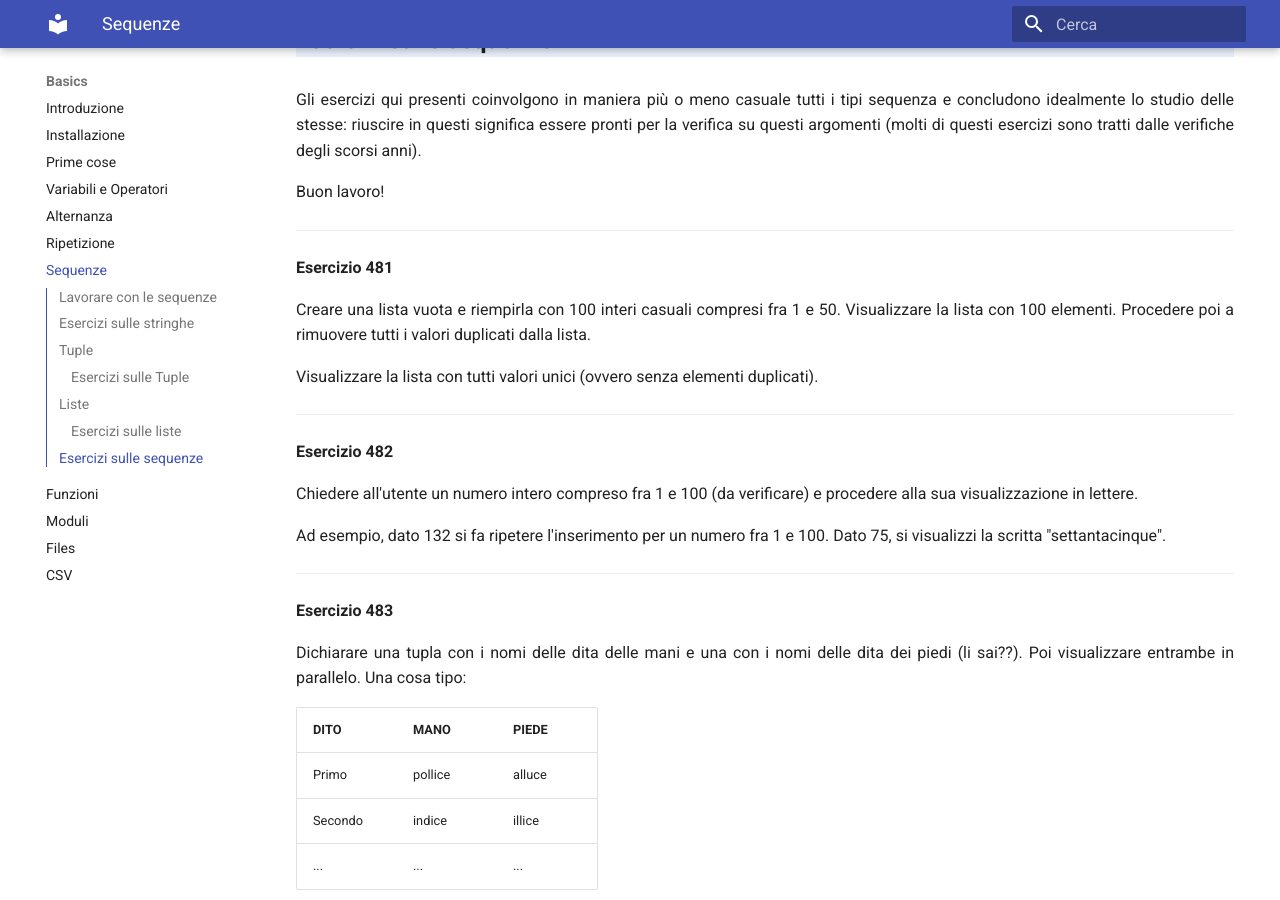
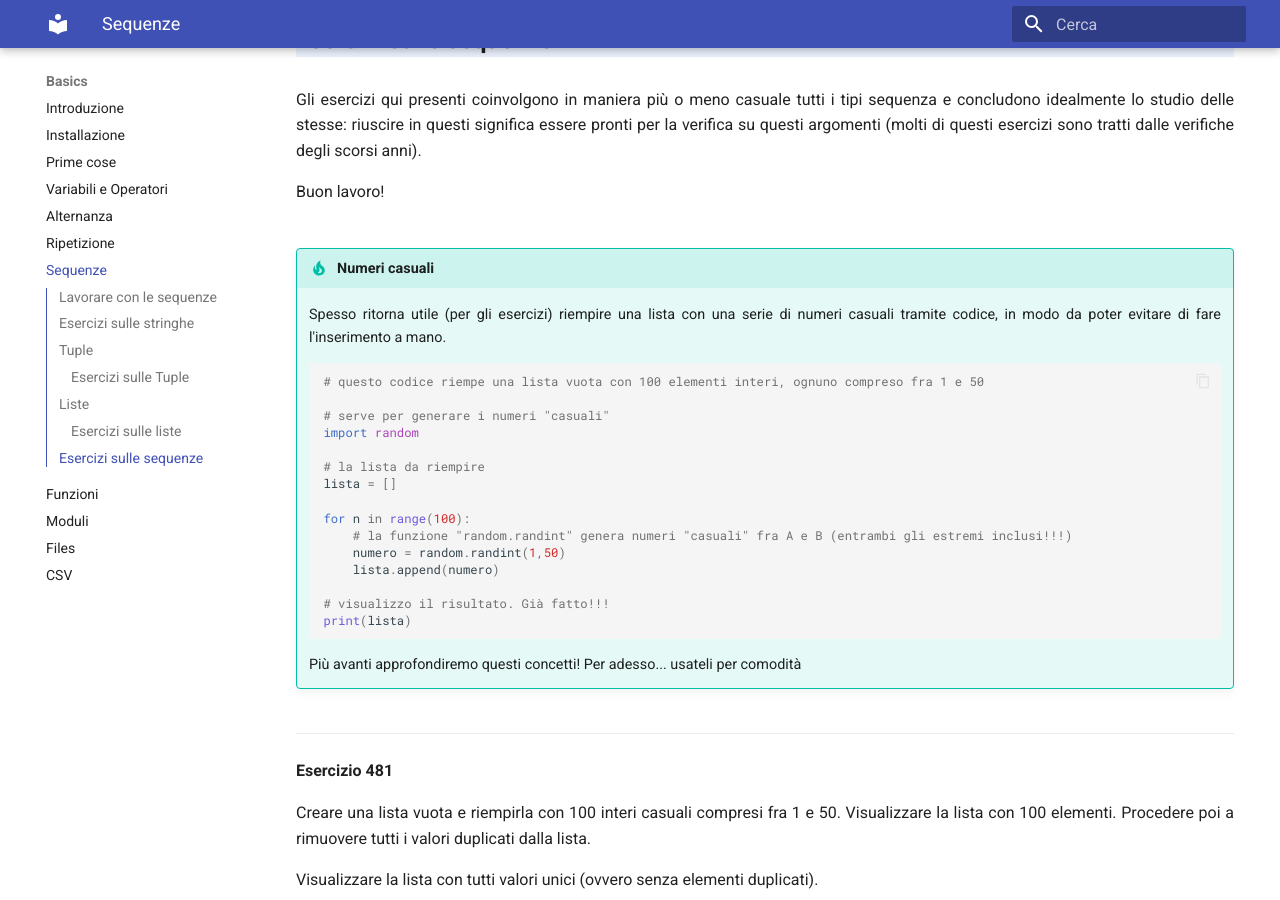
Before and after one commit to adjamhub/pyhandouts, an MkDocs documentation site: the page built from docs/basics/104_seq.md, in a window 1280 px wide and 900 px high, scrolled down 21479 px. Built offline with MkDocs 1.6.1 and Material for MkDocs 9.7.7, drawn with Linux system fonts in a browser that asks for light colours.

Commit message:
Numeri casuali

````diff
--- a/docs/basics/104_seq.md
+++ b/docs/basics/104_seq.md
@@ -1162,6 +1162,34 @@ scorsi anni).
 
 Buon lavoro!
 
+
+!!! tip "Numeri casuali"
+
+    Spesso ritorna utile (per gli esercizi) riempire una lista con una serie
+    di numeri casuali tramite codice, in modo da poter evitare di fare l'inserimento
+    a mano.
+
+    ```python
+    # questo codice riempe una lista vuota con 100 elementi interi, ognuno compreso fra 1 e 50
+
+    # serve per generare i numeri "casuali"
+    import random
+
+    # la lista da riempire
+    lista = []
+
+    for n in range(100):
+        # la funzione "random.randint" genera numeri "casuali" fra A e B (entrambi gli estremi inclusi!!!)
+        numero = random.randint(1,50)
+        lista.append(numero)
+
+    # visualizzo il risultato. Già fatto!!!
+    print(lista)
+    ```
+
+    Più avanti approfondiremo questi concetti! Per adesso... usateli per comodità
+
+
 ------------------------------------------------------------------------------------------------
 
 **Esercizio 481**
````
